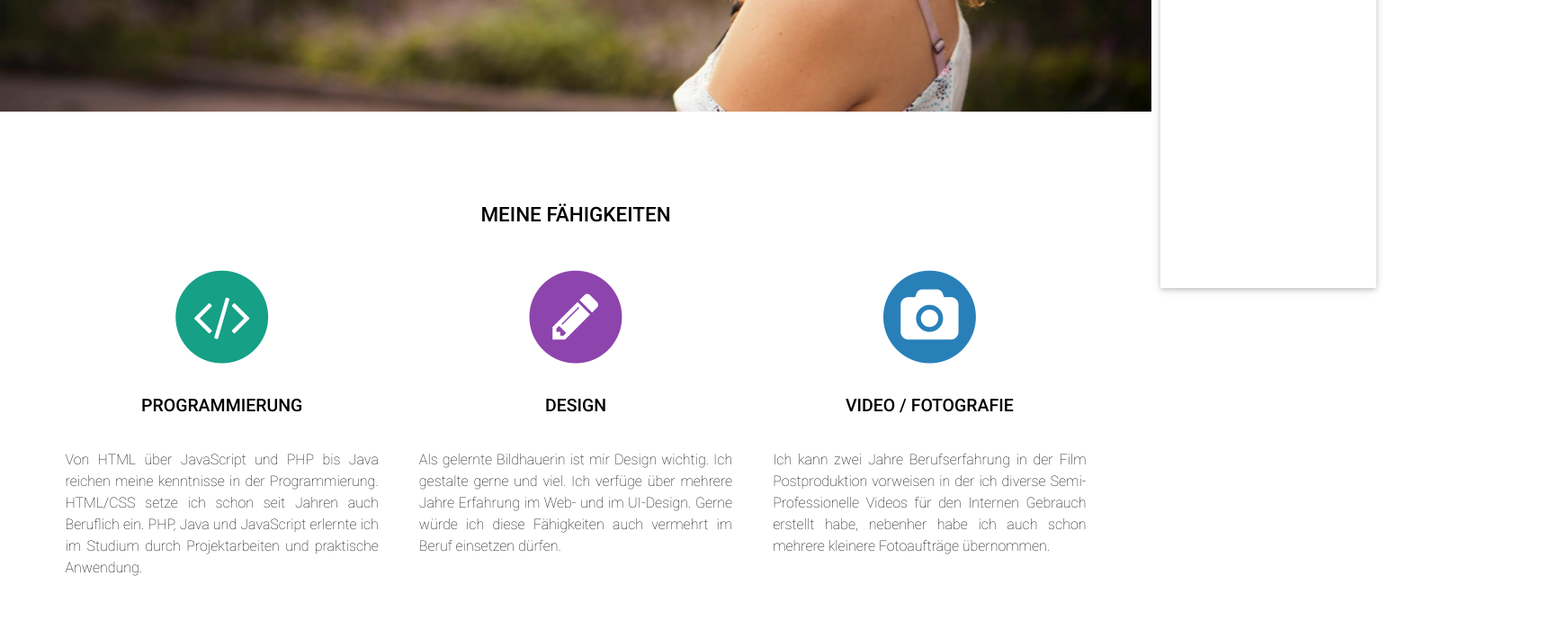
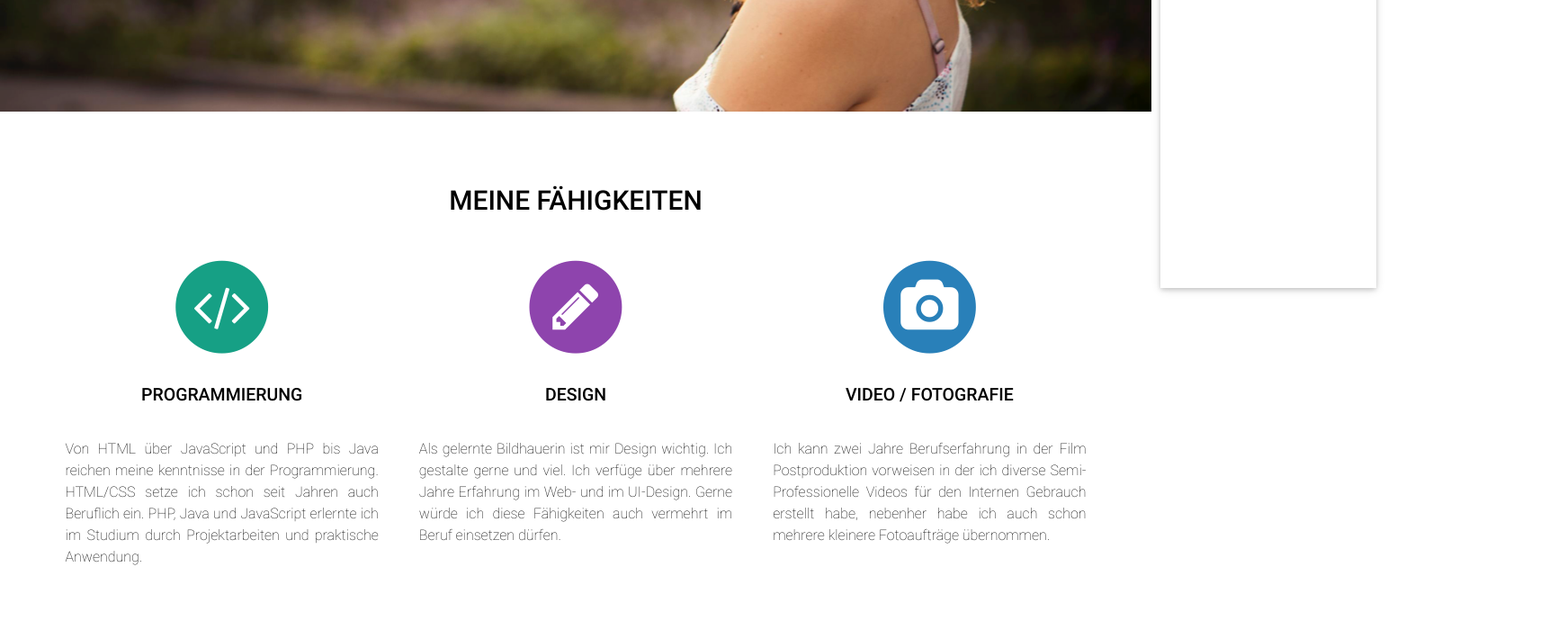
Before and after one commit to riscie/ws3c_portfolio, a website: page index.html in a window 1280 px wide. Shown: the part 540-1240 px from the top of the page at 90% size, 1732 px wide, since content can reach past the window. Drawn offline with nearby package versions, Linux system fonts and the light colour scheme; files that its build step writes are made by us from their sources.

Commit message:
skills: corrected css settings and updated html file with animation

```diff
--- a/index.html
+++ b/index.html
@@ -50,10 +50,10 @@
     </header>
 
       <section id="skills">
-        <h1>Meine Fähigkeiten</h1>
+          <div class="col s12 m12 center-align"><h1>Meine Fähigkeiten</h1></div>
         <div class="row">
 
-          <div class="col s12 m4">
+          <div class="col s12 m4 animated" data-animation="fadeInLeft">
             <div class="col s2 m12">
               <span class="fa-stack fa-lg skill-icon color-green">
                 <i class="fa fa-circle fa-stack-2x"></i>
@@ -72,7 +72,7 @@
           </div>
 
 
-        <div class="col s12  m4">
+        <div class="col s12  m4 animated" data-animation="fadeInUp">
           <div class="col s2 m12">
             <span class="fa-stack fa-lg skill-icon color-violet">
               <i class="fa fa-circle fa-stack-2x"></i>
@@ -89,7 +89,7 @@
               </p>
             </div>
         </div>
-        <div class="col s12 m4">
+        <div class="col s12 m4 animated" data-animation="fadeInRight">
           <div class="col s2 m12">
             <span class="fa-stack fa-lg skill-icon color-blue">
               <i class="fa fa-circle fa-stack-2x"></i>
--- a/sass/portfolio.scss
+++ b/sass/portfolio.scss
@@ -44,11 +44,6 @@ h1 {
 
 h2 {
   font-size: 1.600em;
-}
-
-.content h1{
-  font-size: 1.5em;
-  text-align: center;
 }
 
 .content h2{
@@ -119,7 +114,11 @@ p {
 }
 
 section {
-  padding: 70px 0 150px;
+  padding: 10px 0 20px;
+
+  @media #{$medium-and-up} {
+    padding: 50px 0 50px;
+  }
 }
 
 .row {
```
